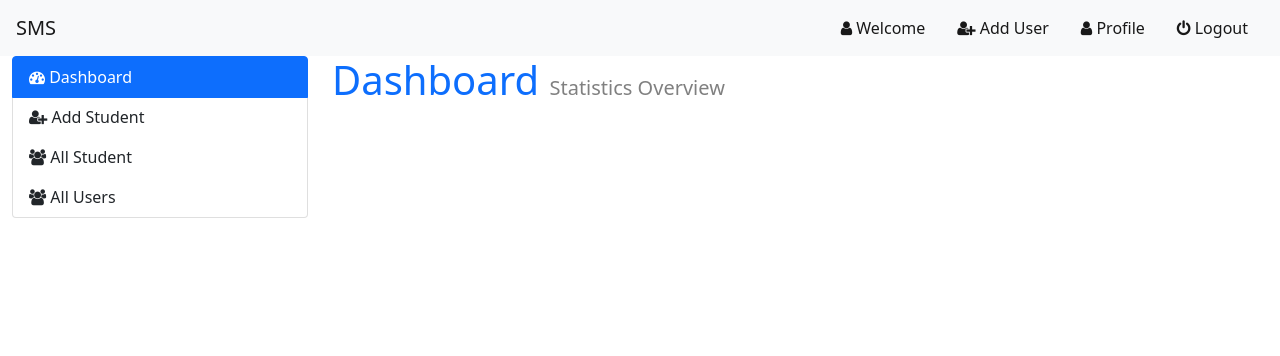
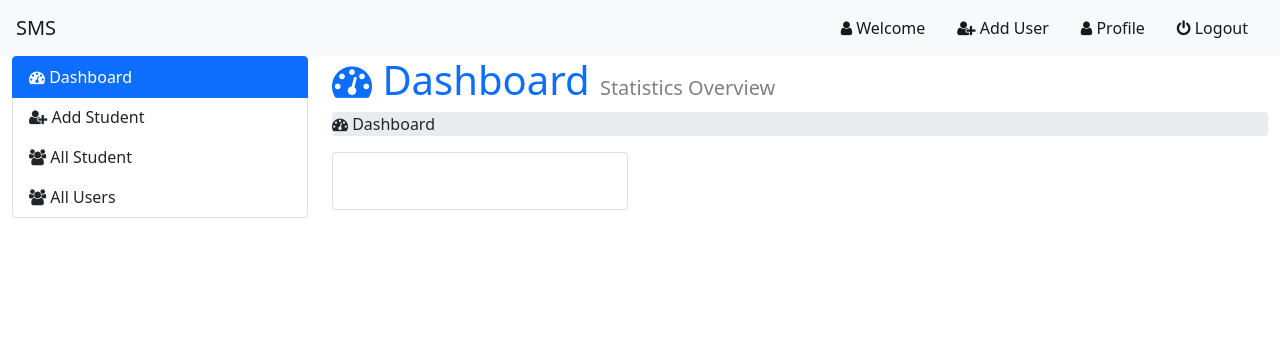
Before and after one commit to Mksoikot/sms, a PHP site: page /admin/index.php in a window 1280 px wide. Shown: the top 356 px of the page. Run offline with PHP 8.4, Linux system fonts and the light colour scheme; a user stored in the database is signed in.

Commit message:
sms admin design

```diff
--- a/admin/index.php
+++ b/admin/index.php
@@ -34,10 +34,7 @@ if(!isset($_SESSION['user_login'])){
         <a class="nav-link" href="#"> <span class="sr-only">(current)</span></a>
       </li>
     </ul>
- <!--    <form class="form-inline my-2 my-lg-0">
-      <input class="form-control mr-sm-2" type="search" placeholder="Search" aria-label="Search">
-      <button class="btn btn-outline-success my-2 my-sm-0" type="submit">Search</button>
-    </form> -->
+
       <a class="nav-link" href="#" style="color: #181818;"><i class="fa fa-user"></i> Welcome</a>
      <a class="nav-link" href="#" style="color: #181818;"><i class="fa fa-user-plus"></i> Add User</a>
       <a class="nav-link" href="#" style="color: #181818;"><i class="fa fa-user"></i> Profile</a>
@@ -56,7 +53,25 @@ if(!isset($_SESSION['user_login'])){
 		</div>
 		<div class="col-sm-9">
 			<div class="content">
-				<h1 class="text-primary">Dashboard <span style="font-size: 20px;color: gray;">Statistics Overview</span></h1>
+				<h1 class="text-primary"><i class="fa fa-dashboard"> </i> Dashboard <span style="font-size: 20px;color: gray;">Statistics Overview</span></h1>
+  <ol class="breadcrumb">
+         <li class="breadcrumb-item"><i class="fa fa-dashboard"> </i> Dashboard</li>
+  </ol>
+      <div class="row">
+        <div class="col-sm-4">
+          <div class="card">
+          <div class="card-body">
+            <div class="row">
+              <div class="col-sm-4">
+                <i class="fa fa users fa-5x"></i>
+              </div>
+            </div>
+          </div>
+         </div>
+          </div>
+        </div>
+        <div class="col-sm-4"></div>
+      </div>
 			</div>
 		</div>
 	</div>
```
